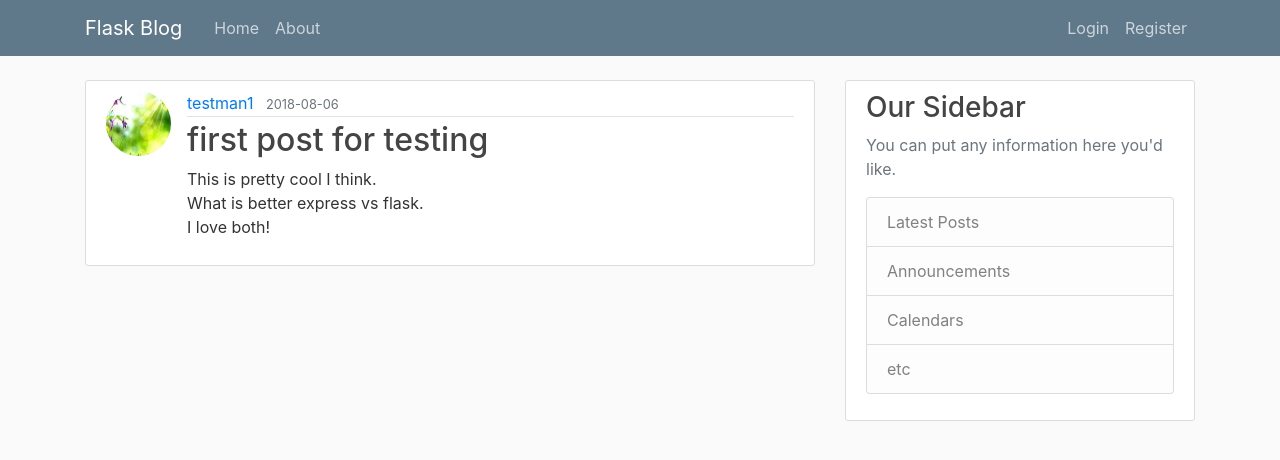
After one commit to BugKiller-tech/simple-flask-blog-for-students_translate_videotutorial, a Flask app: page /post/1 in a window 1280 px wide. The commit adds this page. Shown: the top 460 px of the page. Run offline with Flask 2, Linux system fonts and the light colour scheme; data comes from the database, SQL or seed files in the repository; both versions use the stored data as it was after the commit; some libraries are stand-ins or nearby versions.

Commit message:
add post detail page, and migrate file to add dummy data

```diff
--- a/flaskblog/routes.py
+++ b/flaskblog/routes.py
@@ -2,31 +2,18 @@ import os
 import secrets
 from PIL import Image
 
-from flask import render_template, request, flash, redirect, url_for, request
+from flask import render_template, request, flash, redirect, url_for, request, abort
 from flaskblog import app, db, bcrypt
 from flaskblog.forms import RegistrationForm, LoginForm, UpdateAccountForm, PostForm
 from flaskblog.models import Post, User
 from flask_login import login_user, current_user, logout_user, login_required
 
 
-posts = [
-    {
-        'author': 'Corey Schafer',
-        'title': 'Blog Post 1',
-        'content': 'First post content',
-        'date_posted': 'April 20, 2018'
-    },
-    {
-        'author': 'Jane Doe',
-        'title': 'Blog Post 2',
-        'content': 'Second post content',
-        'date_posted': 'April 21, 2018'
-    }
-]
-
 @app.route("/")
 @app.route("/home")
 def home():
+  # posts = Post.query.paginate(per_page=5)
+  posts = Post.query.all()
   return render_template('home.html', posts=posts, title='Home page')
 
 @app.route("/about")
@@ -125,11 +112,53 @@ def account():
     return render_template('account.html', title='Account', image_file=image_file, form=form)
 
 
-@app.route("/post/new")
+@app.route("/post/new", methods=['GET', 'POST'])
 @login_required
 def new_post():
     form = PostForm()
     if form.validate_on_submit():
+      post = Post(title=form.title.data, content=form.content.data, author=current_user)
+      db.session.add(post)
+      db.session.commit()
       flash('Your post has been created', 'success')
       return redirect(url_for('home'))
     return render_template('create_post.html', title='New Post', form=form)
+
+
+@app.route("/post/<int:post_id>")
+def post(post_id):
+  post = Post.query.get_or_404(post_id)
+  return render_template('post.html', title=post.title, post=post)
+
+
+@app.route("/post/<int:post_id>/update", methods=['GET', 'POST'])
+@login_required
+def update_post(post_id):
+    post = Post.query.get_or_404(post_id)
+    if post.author != current_user:
+        abort(403)
+    form = PostForm()
+    if form.validate_on_submit():
+        post.title = form.title.data
+        post.content = form.content.data
+        db.session.commit()
+        flash('Your post has been updated!', 'success')
+        return redirect(url_for('post', post_id=post.id))
+    elif request.method == 'GET':
+        form.title.data = post.title
+        form.content.data = post.content
+    return render_template('create_post.html', title='Update Post',
+                           form=form, legend='Update Post')
+
+
+
+@app.route("/post/<int:post_id>/delete", methods=['POST'])
+@login_required
+def delete_post(post_id):
+    post = Post.query.get_or_404(post_id)
+    if post.author != current_user:
+        abort(403)
+    db.session.delete(post)
+    db.session.commit()
+    flash('Your post has been deleted!', 'success')
+    return redirect(url_for('home'))
--- a/flaskblog/templates/layout.html
+++ b/flaskblog/templates/layout.html
@@ -33,6 +33,7 @@
 
             <div class="navbar-nav">
               {% if current_user.is_authenticated %}
+                <a class="nav-item nav-link" href="{{ url_for('new_post') }}">New Post</a>
                 <a class="nav-item nav-link" href="{{ url_for('account') }}">Account</a>
                 <a class="nav-item nav-link" href="{{ url_for('logout') }}">Log out</a>
               {% else %}
--- /dev/null
+++ b/flaskblog/templates/post.html
@@ -0,0 +1,39 @@
+{% extends "layout.html" %}
+{% block content %}
+  <article class="media content-section">
+    <img class="rounded-circle article-img" src="{{ url_for('static', filename='profile_pics/' + post.author.image_file) }}">
+    <div class="media-body">
+      <div class="article-metadata">
+        <a class="mr-2" href="#">{{ post.author.username }}</a>
+        <small class="text-muted">{{ post.date_posted.strftime('%Y-%m-%d') }}</small>
+        {% if post.author == current_user %}
+          <div>
+            <a class="btn btn-secondary btn-sm mt-1 mb-1" href="{{ url_for('update_post', post_id=post.id) }}">Update</a>
+            <button type="button" class="btn btn-danger btn-sm m-1" data-toggle="modal" data-target="#deleteModal">Delete</button>
+          </div>
+        {% endif %}
+      </div>
+      <h2 class="article-title">{{ post.title }}</h2>
+      <p class="article-content">{{ post.content }}</p>
+    </div>
+  </article>
+  <!-- Modal -->
+  <div class="modal fade" id="deleteModal" tabindex="-1" role="dialog" aria-labelledby="deleteModalLabel" aria-hidden="true">
+    <div class="modal-dialog" role="document">
+      <div class="modal-content">
+        <div class="modal-header">
+          <h5 class="modal-title" id="deleteModalLabel">Delete Post?</h5>
+          <button type="button" class="close" data-dismiss="modal" aria-label="Close">
+            <span aria-hidden="true">&times;</span>
+          </button>
+        </div>
+        <div class="modal-footer">
+          <button type="button" class="btn btn-secondary" data-dismiss="modal">Close</button>
+          <form action="{{ url_for('delete_post', post_id=post.id) }}" method="POST">
+            <input class="btn btn-danger" type="submit" value="Delete">
+          </form>
+        </div>
+      </div>
+    </div>
+  </div>
+{% endblock content %}
```
Also changed, not shown: flaskblog/templates/home.html (+4 -3 lines), migrate.py (added, +18 -0 lines), README.md, flaskblog/site.db.
